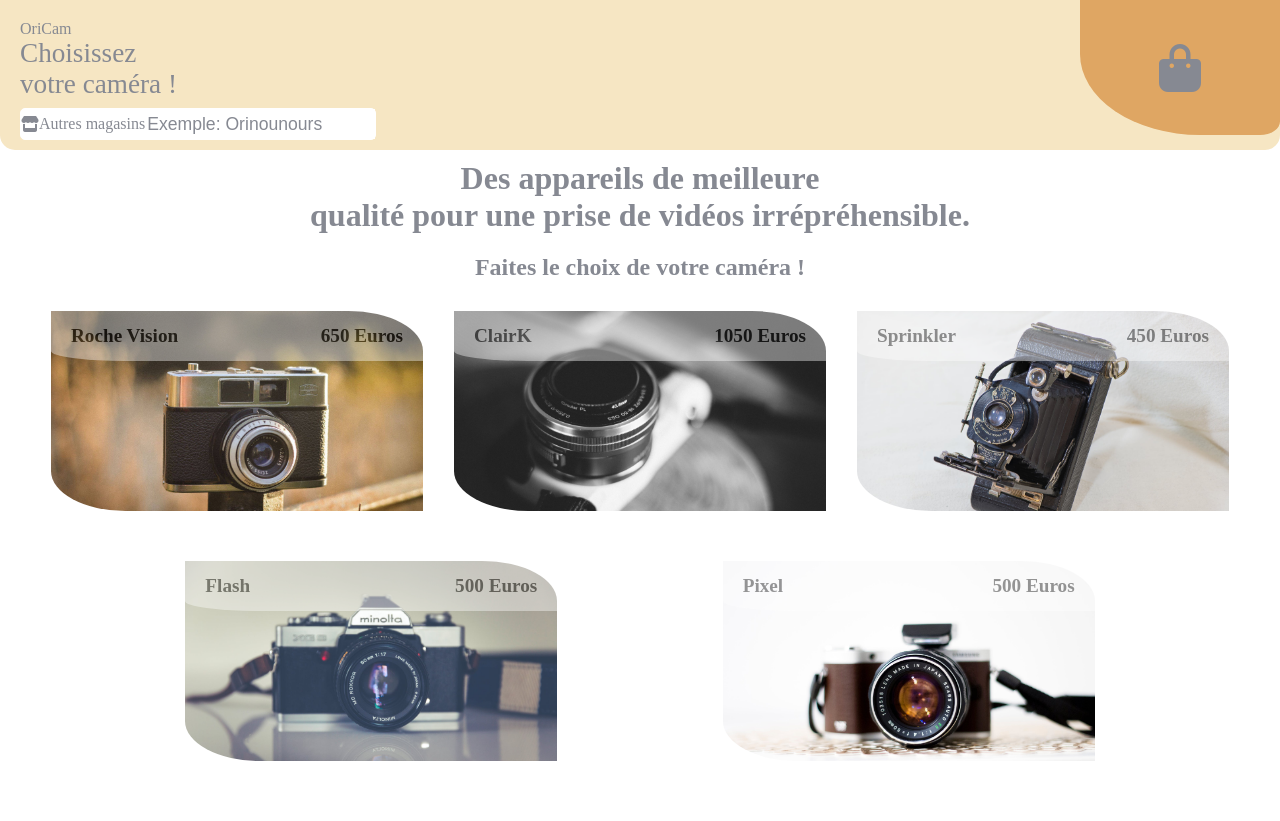
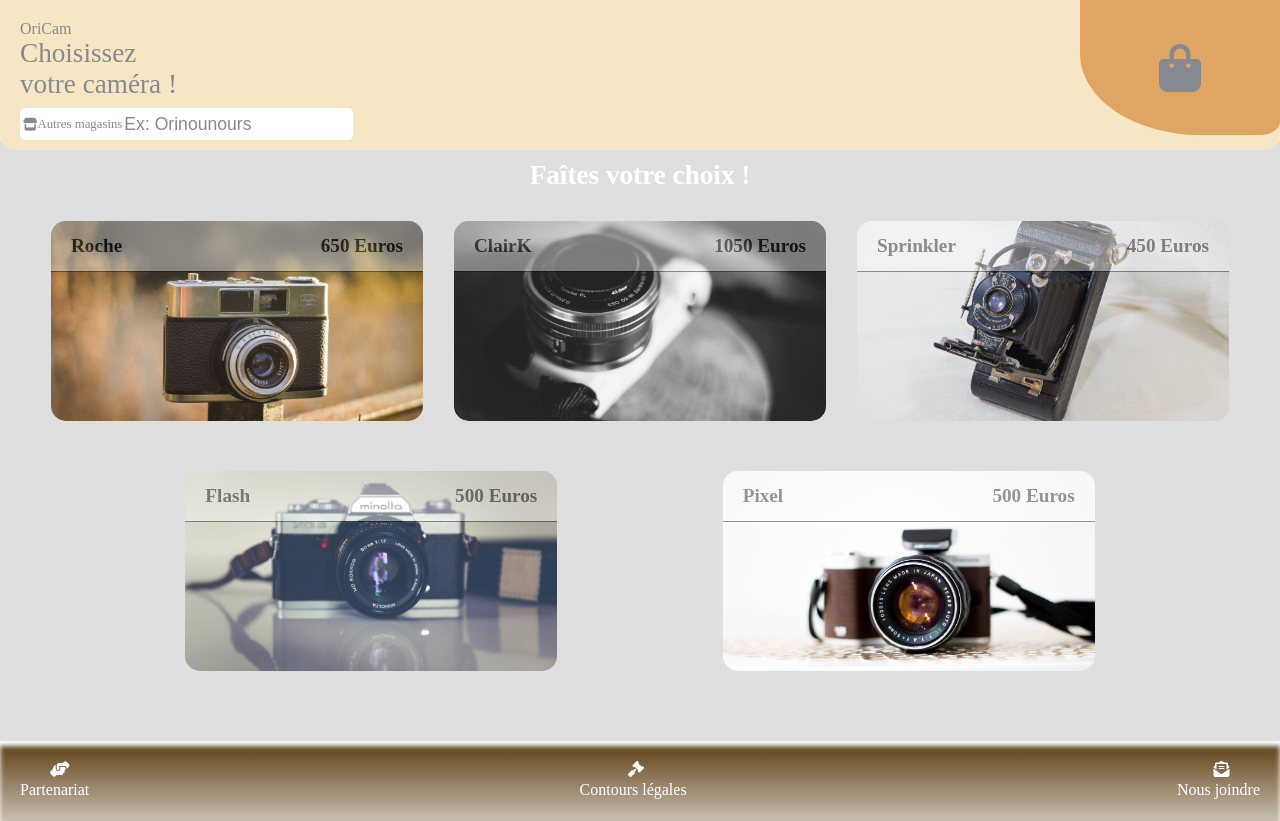
Before and after one commit to J-MOFALI/MiOrinoco, a website: page index.html in a window 1280 px wide. Shown: the top 821 px of the page. Drawn offline with Linux system fonts and the light colour scheme; a web font is replaced by a local one.

Commit message:
index encours3

```diff
--- a/Css/style.css
+++ b/Css/style.css
@@ -17,6 +17,7 @@ header {
     border-radius: 0px 0px 15px 15px;
     position: relative;
     padding-bottom: 40px;
+    z-index: 1;
 }
 
 header .left {
@@ -58,10 +59,11 @@ header .btn {
     flex-direction: row;
     align-items: center;
     justify-content: space-around;
+    font-size: 0.8rem;
 }
 
 .btn i {
-    margin: 0px 0px 2px5px;
+    margin: 2px 0px 0px 2px;
     color: #868992;
 }
 
@@ -76,20 +78,24 @@ header .btn {
 main {
     display: flex;
     flex-direction: column;
+    background-color: rgba(192, 192, 192, 0.5);
+    margin-top: -10px;
+    z-index: 2;
 }
 
-main h1,
-h2 {
-    text-align: center;
-    color: #868992;
-    margin: 10px 7.5px 10px 7.5px;
+main h1 {
+    text-align: left;
+    color: rgba(255, 255, 255, 1);
+    margin: 10px 7.5px 0px 7.5px;
+    padding: 10px;
+    font-size: 1.7rem;
 }
 
 main article {
     display: flex;
     flex-direction: column;
     height: 1100px;
-    margin: 20px;
+    margin: -2px 20px 20px 20px;
 }
 
 article a {
@@ -106,10 +112,11 @@ article .name {
     opacity: 0.4;
     height: 40px;
     color: black;
-    border-radius: 0% 20% 0% 20%;
+    border-radius: 15px 15px 0px 0px;
     height: 50px;
     font-size: 1.2rem;
     font-weight: bold;
+    border-bottom: 1px black solid;
 }
 
 article .brand {
@@ -125,7 +132,7 @@ article #product_1 {
     height: 200px;
     background-size: cover;
     margin-bottom: 20px;
-    border-radius: 0% 20% 0% 20%;
+    border-radius: 15px;
     background-repeat: no-repeat;
     background-position: center;
     background-origin: content-box;
@@ -137,8 +144,11 @@ article #product_2 {
     height: 200px;
     background-size: cover;
     margin-bottom: 20px;
-    border-radius: 0% 20% 0% 20%;
+    border-radius: 15px;
     background-repeat: no-repeat;
+    background-position: center;
+    background-origin: content-box;
+    cursor: pointer;
 }
 
 article #product_3 {
@@ -146,8 +156,11 @@ article #product_3 {
     height: 200px;
     background-size: cover;
     margin-bottom: 20px;
-    border-radius: 0% 20% 0% 20%;
+    border-radius: 15px;
     background-repeat: no-repeat;
+    background-position: center;
+    background-origin: content-box;
+    cursor: pointer;
 }
 
 article #product_4 {
@@ -155,8 +168,11 @@ article #product_4 {
     height: 200px;
     background-size: cover;
     margin-bottom: 20px;
-    border-radius: 0% 20% 0% 20%;
+    border-radius: 15px;
     background-repeat: no-repeat;
+    background-position: center;
+    background-origin: content-box;
+    cursor: pointer;
 }
 
 article #product_5 {
@@ -164,8 +180,11 @@ article #product_5 {
     height: 200px;
     background-size: cover;
     margin-bottom: 20px;
-    border-radius: 0% 20% 0% 20%;
+    border-radius: 15px;
     background-repeat: no-repeat;
+    background-position: center;
+    background-origin: content-box;
+    cursor: pointer;
 }
 
 footer {
@@ -215,6 +234,9 @@ footer i {
 }
 
 @media (min-width: 768px) {
+    main h1 {
+        text-align: center;
+    }
     main article {
         display: flex;
         flex-direction: row;
--- a/index.html
+++ b/index.html
@@ -4,7 +4,7 @@
 <head>
     <meta charset="utf-8" />
     <title>Orinoco</title>
-    <meta name="description" content="Ici venez trouver des caméras de haute performance à des prix plus que raisonnable, afin de retrouver les années lumière et rejoindre la fratrie d'arroseurs arrosés">
+    <meta name="description" content="Ici venez trouver des caméras de haute performance à des prix plus que raisonnable, afin de retrouver les années lumière et rejoindre la fratrie d'arroseurs arrosés.  Il s'agit des appareils de meilleure qualité pour une prise de vidéos irrépréhensible.">
     <link rel="stylesheet" href="Css/style.css" />
     <meta name="viewport" content="width=device-width, initial-scale=1.0">
     <link rel="preconnect" href="https://fonts.googleapis.com">
@@ -23,18 +23,17 @@
             <div class="text">Choisissez<br \> votre caméra !</div>
         </div>
         <div class="right"><i class="fas fa-shopping-bag"></i></div>
-        <div class="btn"><i class="fas fa-store"></i>Autres magasins<input type="search" name="Orinoco-product" value="Exemple: Orinounours" placeholder="Other store Orinoco"></div>
+        <div class="btn"><i class="fas fa-store"></i>Autres magasins<input type="search" name="Orinoco-product" value="Ex: Orinounours" placeholder="Other store Orinoco"></div>
     </header>
 
     <!-- Section restaurant -->
     <main>
-        <h1>Des appareils de meilleure <br/> qualité pour une prise de vidéos irrépréhensible.</h1>
-        <h2>Faites le choix de votre caméra !</h2>
+        <h1>Faîtes votre choix !</h1>
         <article>
             <div id="product_1">
                 <a href="vcam_1.html">
                     <div class="name">
-                        <div class="brand">Roche Vision</div>
+                        <div class="brand">Roche</div>
                         <div class="price">650 Euros</div>
                     </div>
                 </a>
```
